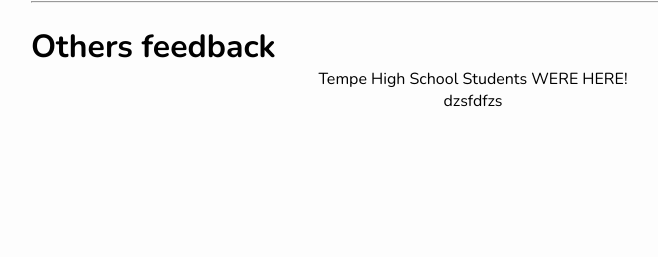
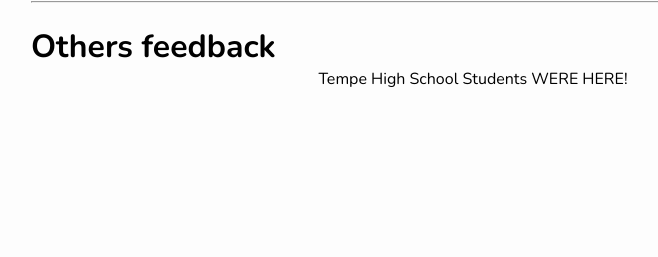
Before and after one commit to CaraThang/TheUnsecurePWA, a Flask app: template templates/success.html in a window 1280 px wide. Shown: the part 543-800 px from the top of the page, without its empty margins (167-825 px from the left). Run offline with Flask 3, Linux system fonts and the light colour scheme; the template is opened without the code that fills it, so the values that code supplies are empty; some libraries are stand-ins or nearby versions.

Commit message:
Redundancy Fixtures

```diff
--- a/templates/partials/success_feedback.html
+++ b/templates/partials/success_feedback.html
@@ -1,6 +1,3 @@
 <p>
 Tempe High School Students WERE HERE!
 </p>
-<p>
-dzsfdfzs
-</p>
```
Also changed, not shown: static/manifest.json.
